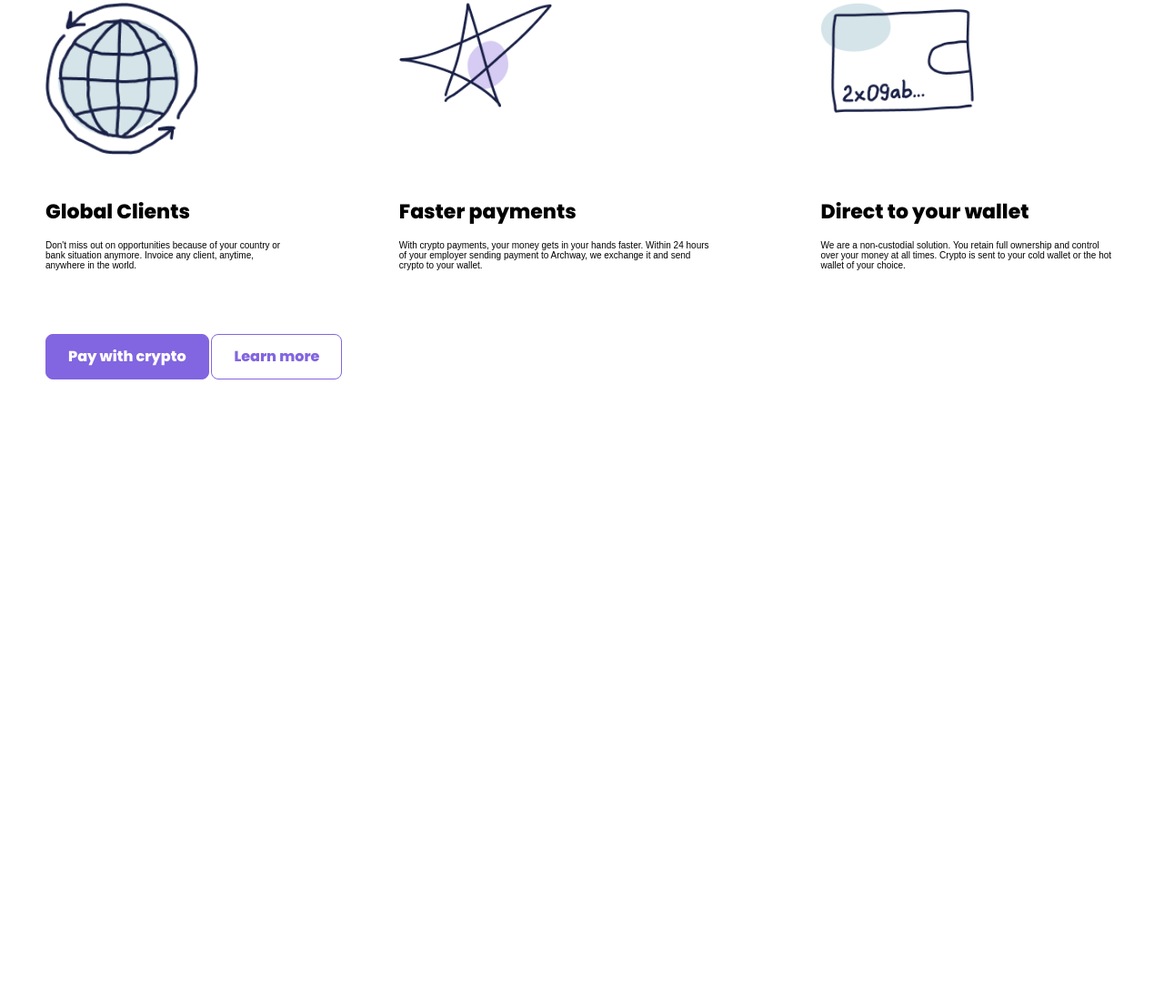
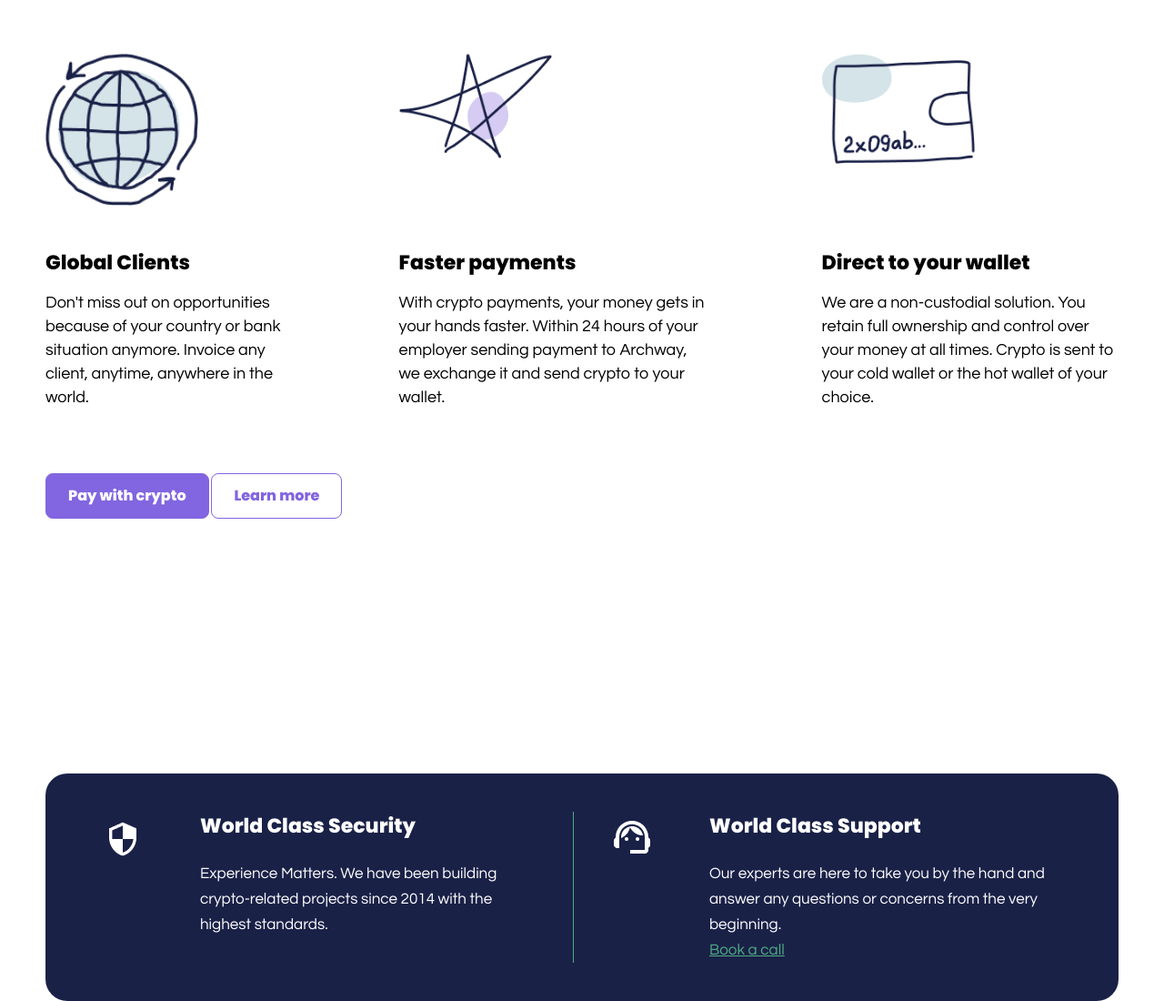
Before and after one commit to DmitryDoroshko/demetra-archway, a website: page index.html in a window 1280 px wide. Shown: the part 6455-7555 px from the top of the page at 91% size. Before the commit the page ends 7152 px from the top, so only its background shows below. Drawn offline with Linux system fonts and the light colour scheme.

Commit message:
Violet boxes  section done

```diff
--- a/index.html
+++ b/index.html
@@ -306,5 +306,32 @@
 </section>
 <!-- WHY PAY IN CRYPTO 2-->
 
+<section class="violet-boxes">
+  <div class="container">
+    <div class="violet-boxes__inner">
+
+      <div class="violet-boxes__item violet-boxes__item-left">
+        <img src="./img/violet-boxes/1.png" alt="1" class="violet-boxes__img">
+        <div class="violet-boxes__content">
+          <h3 class="violet-boxes__heading">World Class Security</h3>
+          <p class="violet-boxes__text">Experience Matters. We have been building crypto-related projects since 2014
+            with the highest standards.</p>
+        </div>
+      </div>
+
+      <div class="violet-boxes__item violet-boxes__item-right">
+        <img src="./img/violet-boxes/2.png" alt="2" class="violet-boxes__img">
+        <div class="violet-boxes__content">
+          <h3 class="violet-boxes__heading">World Class Support</h3>
+          <p class="violet-boxes__text">Our experts are here to take you by the hand and answer any questions or
+            concerns from the very beginning.</p>
+          <a href="#" class="violet-boxes__link">Book a call</a>
+        </div>
+      </div>
+    </div>
+  </div>
+</section>
+<!-- VIOLET BOXES -->
+
 </body>
 </html>
--- /dev/null
+++ b/styles/_violet-boxes.scss
@@ -0,0 +1,65 @@
+@import "variables";
+
+.violet-boxes {
+
+  &__inner {
+    border-radius: 2.4rem;
+    background-color: $color-text-main;
+    padding: 4.2rem 8rem 4.2rem 5.5rem;
+    color: $color-white;
+    display: flex;
+    justify-content: space-between;
+  }
+
+  &__item {
+    display: flex;
+    align-items: flex-start;
+    gap: 5.5rem;
+  }
+
+  &__item-left {
+    padding-right: 4rem;
+    border-right: 1px solid $color-light-green;
+  }
+
+  &__item-right {
+  }
+
+  &__img {
+    width: 100%;
+    max-width: 6rem;
+  }
+
+  &__content {
+  }
+
+  &__heading {
+    font-family: $font-main;
+    font-size: 2.2rem;
+    font-weight: 800;
+    line-height: 3.2rem;
+    letter-spacing: -1%;
+    text-align: left;
+    margin-bottom: 2.2rem;
+  }
+
+  &__text {
+    max-width: 37rem;
+    font-family: $font-secondary;
+    font-size: 1.7rem;
+    font-weight: 400;
+    line-height: 2.8rem;
+    letter-spacing: 0;
+    text-align: left;
+  }
+
+  &__link {
+    font-family: $font-secondary;
+    font-size: 1.7rem;
+    font-weight: 400;
+    line-height: 2.8rem;
+    letter-spacing: 0;
+    text-align: left;
+    color: $color-light-green;
+  }
+}
--- a/styles/_why-pay.scss
+++ b/styles/_why-pay.scss
@@ -51,6 +51,12 @@
   }
 
   &__text {
+    font-family: $font-secondary;
+    font-size: 1.8rem;
+    font-weight: 400;
+    line-height: 2.6rem;
+    letter-spacing: -1%;
+    text-align: left;
   }
 
   &__actions {
--- a/styles/style.scss
+++ b/styles/style.scss
@@ -7,6 +7,7 @@
 @import "businesses";
 @import "get-paid";
 @import "why-pay";
+@import "violet-boxes";
 
 *, *::after, *::before {
   box-sizing: border-box;
```
Also changed, not shown: img/violet-boxes/1.png (added), img/violet-boxes/2.png (added), styles/style.css, 1 other file.
